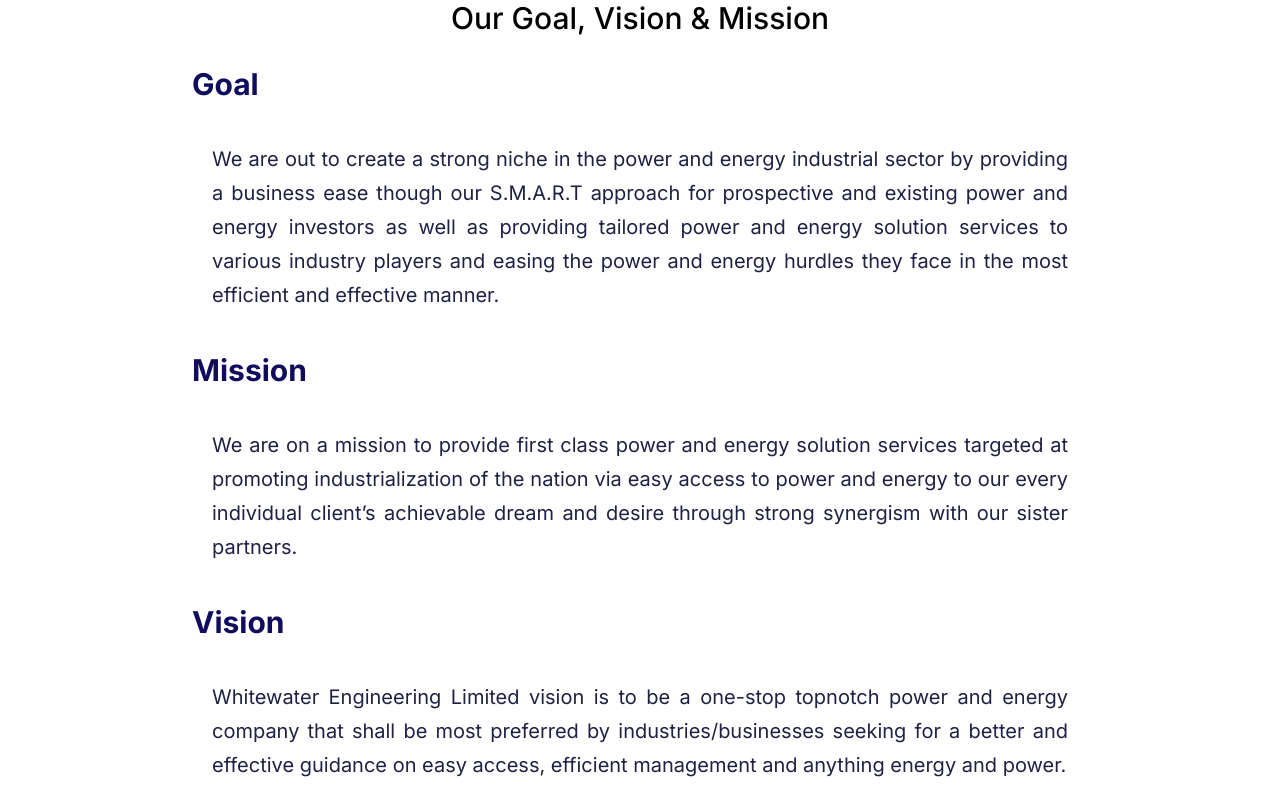
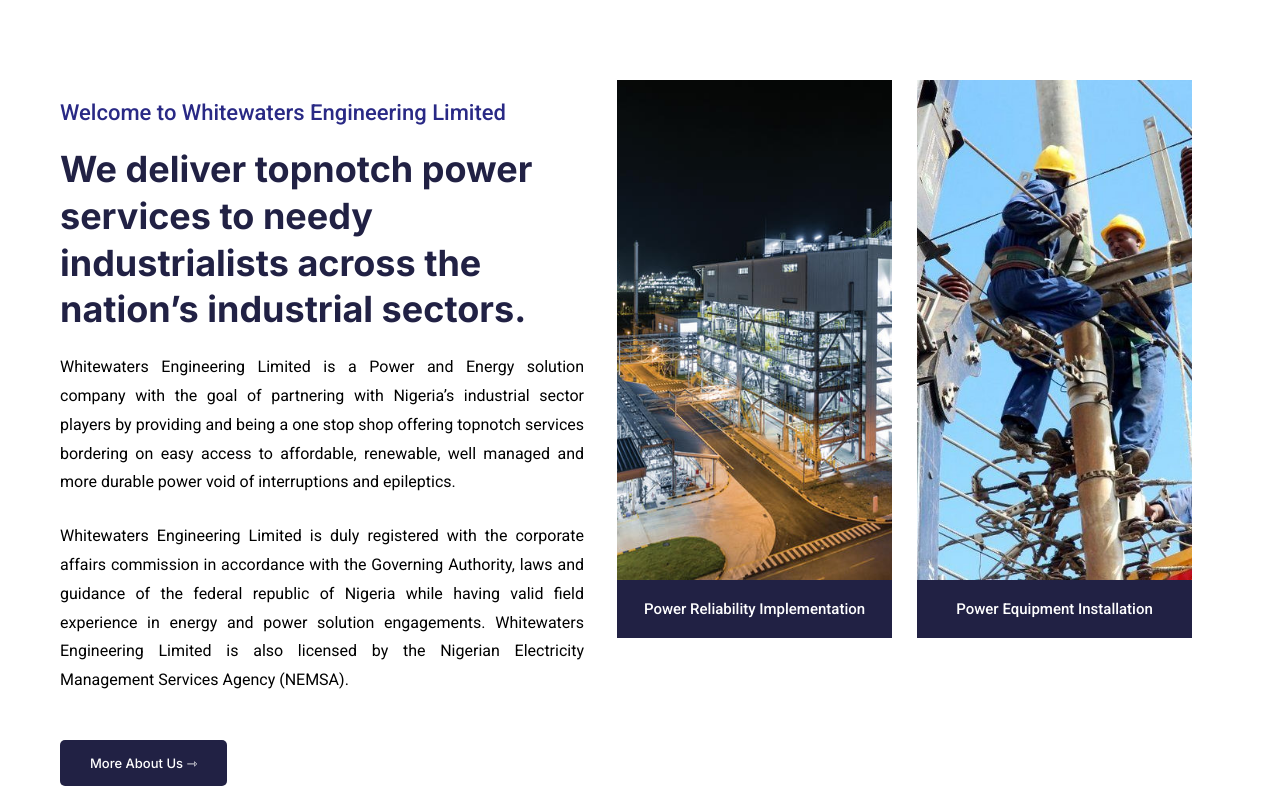
Before and after one commit to johnpersie/testimonial-project3, a React (Create React App) app: page / in a window 1280 px wide. Shown: the part 840-1640 px from the top of the page. Built offline with nearby package versions, Linux system fonts and the light colour scheme.

Commit message:
created the aboutUs page

```diff
--- a/src/components/AboutUs.js
+++ b/src/components/AboutUs.js
@@ -2,47 +2,71 @@
 
 function AboutUs() {
   return (
-    <div className="aboutUs">
-      <div className="aboutUs__textbox">
-        <h3>Our Goal, Vision & Mission</h3>
-      </div>
-      <div className="row">
-        <div className="grid row-3">
-          <div className="card card--goal card1">
-            <h1>Goal</h1>
+    <main className="container">
+      <div className="aboutUs">
+        <div className="aboutUs__textbox">
+          <h2>Welcome to Whitewaters Engineering Limited</h2>
+          <h1>
+            We deliver topnotch power services to needy industrialists across
+            the nation’s industrial sectors.
+          </h1>
+          <div className="aboutUs__textbox--content">
             <p>
-              We are out to create a strong niche in the power and energy
-              industrial sector by providing a business ease though our
-              S.M.A.R.T approach for prospective and existing power and energy
-              investors as well as providing tailored power and energy solution
-              services to various industry players and easing the power and
-              energy hurdles they face in the most efficient and effective
-              manner.
+              Whitewaters Engineering Limited is a Power and Energy solution
+              company with the goal of partnering with Nigeria’s industrial
+              sector players by providing and being a one stop shop offering
+              topnotch services bordering on easy access to affordable,
+              renewable, well managed and more durable power void of
+              interruptions and epileptics.
             </p>
+            <p>
+              Whitewaters Engineering Limited is duly registered with the
+              corporate affairs commission in accordance with the Governing
+              Authority, laws and guidance of the federal republic of Nigeria
+              while having valid field experience in energy and power solution
+              engagements. Whitewaters Engineering Limited is also licensed by
+              the Nigerian Electricity Management Services Agency (NEMSA).
+            </p>
+            <a href="/AboutUs" className="btn btn-content">
+              More About Us ⇾
+            </a>
           </div>
-          <div className="card card--mission card2">
-            <h1>Mission</h1>
-            <p>
-              We are on a mission to provide first class power and energy
-              solution services targeted at promoting industrialization of the
-              nation via easy access to power and energy to our every individual
-              client’s achievable dream and desire through strong synergism with
-              our sister partners.
-            </p>
+        </div>
+        <div className="aboutUs__img-container">
+          <div className="column-inner">
+            <div className="card-image pic1"></div>
+            <p>Power Reliability Implementation</p>
           </div>
-          <div className="card card--vision card3">
-            <h1>Vision</h1>
-            <p>
-              Whitewater Engineering Limited vision is to be a one-stop topnotch
-              power and energy company that shall be most preferred by
-              industries/businesses seeking for a better and effective guidance
-              on easy access, efficient management and anything energy and
-              power.
-            </p>
+          <div className="column-inner">
+            <div className="card-image pic2"></div>
+            <p>Power Equipment Installation</p>
           </div>
         </div>
       </div>
-    </div>
+      {/* <h1>Goal</h1>
+      <p>
+        We are out to create a strong niche in the power and energy industrial
+        sector by providing a business ease though our S.M.A.R.T approach for
+        prospective and existing power and energy investors as well as providing
+        tailored power and energy solution services to various industry players
+        and easing the power and energy hurdles they face in the most efficient
+        and effective manner.
+      </p>
+      <h1>Mission</h1>
+      <p>
+        We are on a mission to provide first class power and energy solution
+        services targeted at promoting industrialization of the nation via easy
+        access to power and energy to our every individual client’s achievable
+        dream and desire through strong synergism with our sister partners.
+      </p>
+      <h1>Vision</h1>
+      <p>
+        Whitewater Engineering Limited vision is to be a one-stop topnotch power
+        and energy company that shall be most preferred by industries/businesses
+        seeking for a better and effective guidance on easy access, efficient
+        management and anything energy and power.
+      </p> */}
+    </main>
   );
 }
 
--- a/src/components/HeaderBar.js
+++ b/src/components/HeaderBar.js
@@ -7,7 +7,7 @@
       <div className="header__imgdiv">
         <img className="header__logo" src={logo} alt="" />
       </div>
-      <ul>
+      {/* <ul>
         <li>
           <a href="/#">Home</a>
         </li>
@@ -17,7 +17,7 @@
         <li>
           <a href="/#">contact</a>
         </li>
-      </ul>
+      </ul> */}
     </div>
   );
 };
--- a/src/sass/layout/_AboutUs.scss
+++ b/src/sass/layout/_AboutUs.scss
@@ -1,70 +1,102 @@
+main {
+  width: 100%;
+  height: 90rem;
+  margin: 0 auto;
+}
+
 .aboutUs {
-  font-family: "inter", sans-serif;
-  margin: 4rem auto;
+  margin: 8rem auto;
+  width: 100%;
+  font-family: "inter";
+  display: flex;
+  flex-wrap: wrap;
+  padding: 4rem;
+
+  &__textbox {
+    width: 47%;
+    height: 40rem;
+    // justify-content: space-evenly;
+    align-items: center;
+    max-width: 140rem;
+    padding: 2rem;
+
+    & h2 {
+      line-height: 26px;
+      font-size: 2.2rem;
+      font-weight: 500;
+      font-family: "Roboto";
+      color: rgb(41, 41, 133);
+      margin-bottom: 2rem;
+    }
+    & h1 {
+      font-size: 3.6rem;
+      font-weight: 800;
+      color: #212144;
+      line-height: 1.3;
+      text-align: left;
+      margin-bottom: 2rem;
+    }
+    & p {
+      font-family: "Roboto";
+      font-size: 1.5rem;
+      font-weight: 400;
+      font-size: 1.6rem;
+      line-height: 1.8;
+      margin-bottom: 2.5rem;
+      text-align: justify;
+    }
+  }
+
+  &__img-container {
+    width: 50%;
+    display: flex;
+    // justify-content: center;
+    // align-items: center;
+  }
 }
-.row {
-  margin: 3rem auto;
-  width: 70%;
-}
-.aboutUs__textbox {
-  margin: 0 auto;
-  // width: 90%;
-}
-// .grid {
-//   display: flex;
-//   justify-content: center;
-
-// display: grid;
-// grid-template-columns: repeat(auto-fit, minmax(30rem, 1fr));
-// grid-gap: 0 5rem;
-// .card {
-//   // width: 40rem;
-//   // height: 50rem;
-//   // margin: 1rem;
-
-//   &--goal {
-//     background-color: rgba(167, 168, 173, 0.589);
-//     border-radius: 0.5rem;
-//     box-shadow: 0.1rem 0.7rem 1rem rgba(black, 0.5);
-//   }
-//   &--vision {
-//     border-radius: 0.5rem;
-//     background-color: #e5e5e5;
-//   }
-//   &--mission {
-//     border-radius: 0.5rem;
-//   }
-// }
-
-.row-3 {
+.btn {
+  display: inline-block;
   margin: 2rem auto;
 }
-// .card1 {
-//   text-align: center;
-// }
-.aboutUs__textbox h3 {
-  text-align: center;
-  display: block;
-  justify-content: center;
+.btn-content {
+  font-size: 1.3rem;
   font-weight: 500;
-  font-family: "inter";
-  font-size: 3rem;
-  color: #000000;
+  background-color: #212144;
+  color: white;
+  padding: 1.5rem 3rem;
+  text-decoration: none;
+  border-radius: 5px;
 }
-.row h1 {
-  display: block;
-  font-size: 3rem;
-  font-family: "inter";
-  margin: 2rem 0;
-  color: #100d5c;
+.column-inner {
+  background: #212144;
+  width: 35rem;
+  // height: auto;
+  margin-left: 1.3rem;
+  margin-right: 1.2rem;
+
+  & p {
+    justify-content: center;
+    color: white;
+    font-family: "Roboto";
+    font-size: 1.5rem;
+    font-weight: 500;
+    text-align: center;
+    padding: 2rem;
+    margin-top: -1rem;
+    vertical-align: middle;
+  }
 }
-.row p {
-  padding: 2rem;
-  display: block;
-  font-size: 2rem;
-  letter-spacing: normal;
-  font-family: "inter";
-  line-height: 1.7;
-  text-align: justify;
-  color: #212144;
+
+.card-image {
+  width: auto;
+  height: 50rem;
+  margin-bottom: 1rem;
+  background-size: cover;
+  background-position: center;
 }
+.pic1 {
+  background-image: url(../plant-energy.jpg);
+}
+.pic2 {
+  background-image: url(../hex10.jpg);
+}
--- a/src/sass/layout/_OurCoreValues.scss
+++ b/src/sass/layout/_OurCoreValues.scss
@@ -9,6 +9,14 @@
   background-size: cover;
   background-position: center;
   background-attachment: fixed;
+  justify-content: center;
+
+  & h1 {
+    font-size: 3rem;
+    color: white;
+    padding-top: 6rem;
+    text-align: center;
+  }
 }
 .col-3 {
   color: aliceblue;
@@ -16,17 +24,7 @@
   display: grid;
   grid-template-columns: repeat(auto-fit, minmax(35rem, 1fr));
   grid-gap: 2rem 1rem;
-  // align-items: center;
 
-  //   display: flex;
-  //   flex-wrap: wrap;
-  //   justify-content: space-around;
-  //   align-items: flex-start;
-  // &__card {
-  //   width: 40rem;
-  //   height: 60rem;
-  //   margin: 2rem;
-  // }
   &__card {
     height: 45rem;
     border: 1px solid black;
@@ -45,13 +43,12 @@
     border: 1px solid black;
   }
   & h1 {
-    display: flex;
     font-size: 4rem;
     font-family: "inter";
     font-weight: 400;
     text-align: center;
     color: #ffff;
-    margin: 2rem 0;
+    padding: 2rem 0;
   }
   & p {
     font-size: 1.5rem;
@@ -63,15 +60,12 @@
   }
   & img {
     display: inline-block;
-    align-items: baseline;
     text-align: center;
     width: 15rem;
   }
 }
 
-.our-core-values {
-  margin: 0 auto;
+.image {
+  background-color: brown;
+  color: blue;
 }
-// .image {
-//   width: 10rem;
-// }
```
Also changed, not shown: src/components/OurCoreValues.js (+14 -25 lines), src/sass/hex10.jpg (added), src/sass/plant-energy.jpg (added).
